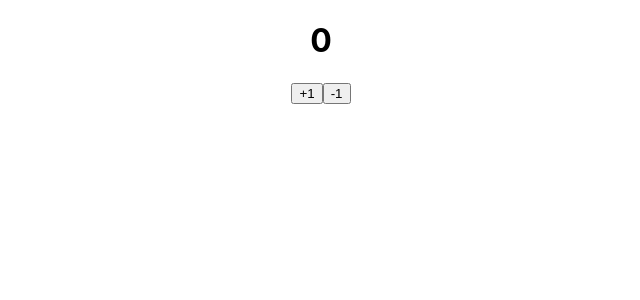
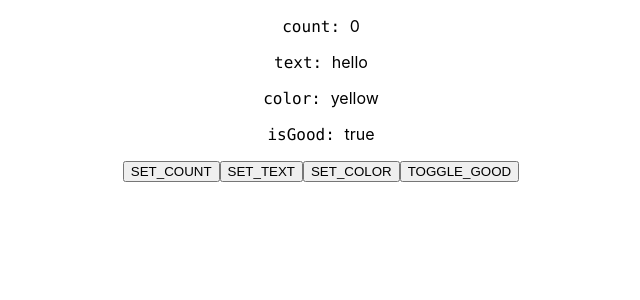
Before and after one commit to hanameee/react-typescript, a React (Create React App) app in the folder ts-react-tutorial/: page / in a window 1280 px wide. Shown: the top 300 px of the page, without its empty margins (319-959 px from the left). Built offline with nearby package versions, Linux system fonts and the light colour scheme.

Commit message:
Add ReducerSample that has complex state object
ReducerSample has various state with different types.
By using typescript, State type and Action type is added to prevent mistake.
Can also take advantage of autocomplete.

```diff
--- a/ts-react-tutorial/src/App.tsx
+++ b/ts-react-tutorial/src/App.tsx
@@ -1,11 +1,10 @@
 import React from "react";
 import "./App.css";
-import Counter from "./Counter";
+import ReducerSample from "./ReducerSample";
 const App: React.FC = () => {
     return (
         <div className="App">
-            {/* <MyForm onSubmit={onSubmit} /> */}
-            <Counter />
+            <ReducerSample />
         </div>
     );
 };
--- /dev/null
+++ b/ts-react-tutorial/src/ReducerSample.tsx
@@ -0,0 +1,86 @@
+import React, { useReducer } from "react";
+
+type Color = "red" | "yellow" | "green";
+
+type State = {
+    count: number;
+    text: string;
+    color: Color;
+    isGood: boolean;
+};
+
+type Action =
+    | { type: "SET_COUNT"; count: number }
+    | { type: "SET_TEXT"; text: string }
+    | { type: "SET_COLOR"; color: Color }
+    | { type: "TOGGLE_GOOD" };
+
+function reducer(state: State, action: Action): State {
+    switch (action.type) {
+        case "SET_COUNT":
+            return {
+                ...state,
+                count: action.count
+            };
+        case "SET_TEXT":
+            return {
+                ...state,
+                text: action.text
+            };
+        case "SET_COLOR":
+            return {
+                ...state,
+                color: action.color
+            };
+        case "TOGGLE_GOOD":
+            return {
+                ...state,
+                isGood: !state.isGood
+            };
+        default:
+            throw new Error("unhandled action");
+    }
+}
+
+function ReducerSample() {
+    const [state, dispatch] = useReducer(reducer, {
+        count: 0,
+        text: "hello",
+        color: "yellow",
+        isGood: true
+    });
+
+    const setCount = () => dispatch({ type: "SET_COUNT", count: 1 });
+    const setText = () => dispatch({ type: "SET_TEXT", text: "changed text" });
+    const setColor = () => dispatch({ type: "SET_COLOR", color: "green" });
+    const toggleGood = () => dispatch({ type: "TOGGLE_GOOD" });
+
+    return (
+        <div>
+            <p>
+                <code>count: </code>
+                {state.count}
+            </p>
+            <p>
+                <code>text: </code>
+                {state.text}
+            </p>
+            <p>
+                <code>color: </code>
+                {state.color}
+            </p>
+            <p>
+                <code>isGood: </code>
+                {state.isGood ? "true" : "false"}
+            </p>
+            <div>
+                <button onClick={setCount}>SET_COUNT</button>
+                <button onClick={setText}>SET_TEXT</button>
+                <button onClick={setColor}>SET_COLOR</button>
+                <button onClick={toggleGood}>TOGGLE_GOOD</button>
+            </div>
+        </div>
+    );
+}
+
+export default ReducerSample;
```
